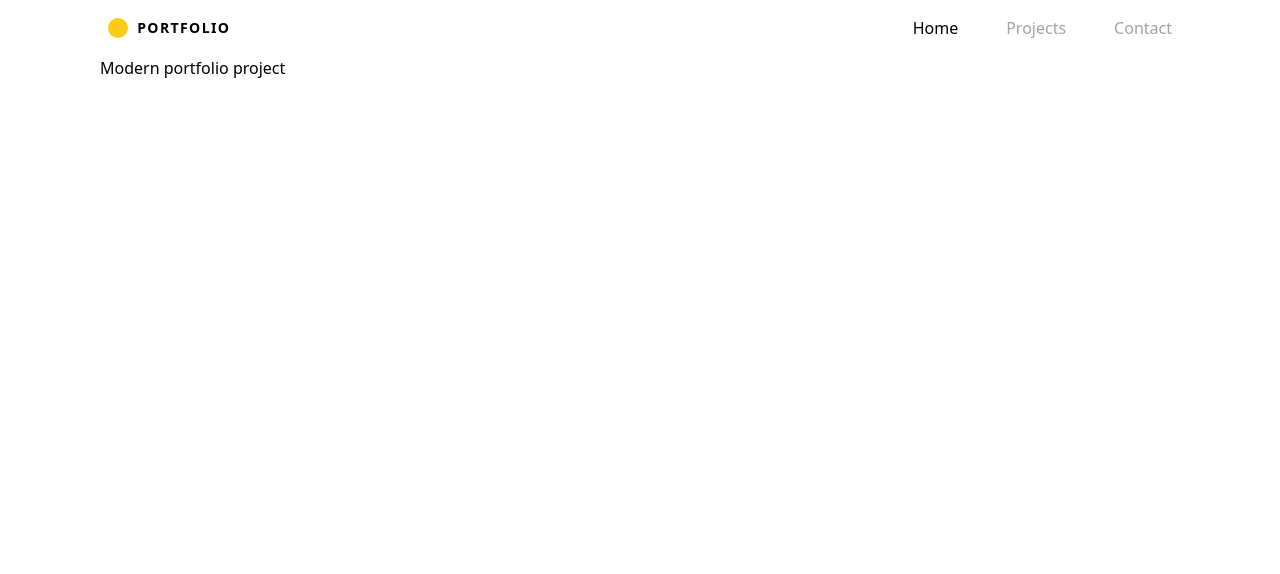
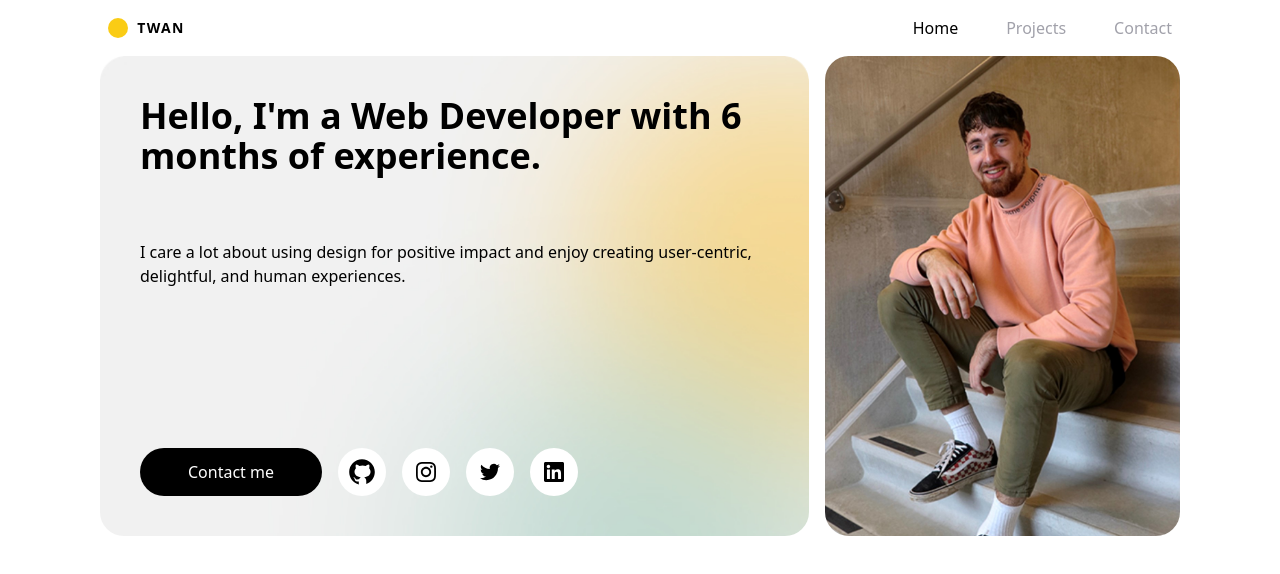
Before and after one commit to twaninho/UpdatePortfolio, a Next.js app: page / in a window 1280 px wide. Shown: the top 574 px of the page. Built offline with nearby package versions, Linux system fonts and the light colour scheme.

Commit message:
hero section

```diff
--- a/components/Navbar.tsx
+++ b/components/Navbar.tsx
@@ -6,7 +6,7 @@ const Navbar = () => {
     <nav className='flex justify-between items-center py-4 px-2'>
         <div className='flex items-center gap-[1ch]'>
             <div className='w-5 h-5 bg-yellow-400 rounded-full' />
-            <span className='text-sm font-semibold tracking-widest'>PORTFOLIO</span>
+            <span className='text-sm font-semibold tracking-widest'>TWAN</span>
         </div>
 
         <div className='flex gap-12 text-md text-zinc-400'>
--- /dev/null
+++ b/components/SocialButton.tsx
@@ -0,0 +1,39 @@
+import React, { ReactNode } from 'react'
+
+interface Props {
+    children: ReactNode;
+    bgColor?: string | undefined;
+
+}
+
+const SocialButton: React.FC<Props> = ({children, bgColor="black"}) => {
+  let bgHoverColorclass;
+
+  switch (bgColor) {
+    case "github":
+        bgHoverColorclass = "hover:bg-github";
+        break;
+    case "instagram":
+        bgHoverColorclass = "hover:bg-instagram";
+        break;
+    case "twitter":
+        bgHoverColorclass = "hover:bg-twitter";
+        break;
+    case "linkedin":
+        bgHoverColorclass = "hover:bg-linkedin";
+        break;
+    default:
+        bgHoverColorclass = "hover:bg-black";
+        break;
+  }
+
+    return (
+    <button className={`group h-12 w-12 bg-white ${bgHoverColorclass} rounded-full transition-colors duration-200 ease-in-out flex justify-center items-center`}>
+        <div className='fill-black group-hover:fill-white dark:group-hover:fill-black transition-colors duration-200 ease-in-out'>
+            {children}
+        </div>
+    </button>
+  )
+}
+
+export default SocialButton
--- a/next.config.js
+++ b/next.config.js
@@ -1,6 +1,13 @@
 /** @type {import('next').NextConfig} */
 const nextConfig = {
   reactStrictMode: true,
+  webpack(config) {
+    config.module.rules.push({
+      test: /\.svg$/,
+      use: [{ loader: "@svgr/webpack", options: { icon: true } }],
+    });
+    return config;
+  },
 };
 
 module.exports = nextConfig;
--- a/src/pages/index.tsx
+++ b/src/pages/index.tsx
@@ -1,5 +1,10 @@
 import Head from "next/head";
 import Navbar from "../../components/Navbar";
+import SocialButton from "../../components/SocialButton";
+import  Github from "../../public/github.svg";
+import Instagram from '../../public/instagram.svg';
+import Twitter from '../../public/twitter.svg';
+import Linkedin from '../../public/linkedin.svg';
 
 export default function Home() {
   return (
@@ -11,7 +16,34 @@ export default function Home() {
         <link rel="icon" href="/favicon.ico" />
       </Head>
       <Navbar />
-      <main>Modern portfolio project</main>
+
+      <section className="grid grid-cols-1 lg:grid-cols-[2fr_1fr] gap-4 mb-4">
+          <div className="h-[30rem] rounded-3xl p-10 flex flex-col gap-16 bg-[url('/gradient-bg.jpg')] bg-cover">
+            <h1 className="text-4xl font-semibold">Hello, I'm a Web Developer with 6 months of experience.</h1>
+            <p className="flex-1">I care a lot about using design for positive impact and enjoy
+              creating user-centric, delightful, and human experiences.
+            </p>
+            <div className="flex flex-col lg:flex-row items-center gap-4 justify-self-end">
+              <button className="bg-black text-white font-medium py-3 px-12 rounded-full w-60 lg:w-auto">Contact me</button>
+              <div className="lg:flex items-center gap-4 hidden">
+                <SocialButton bgColor="github">
+                  <Github className="w-8 h-8"/>
+                </SocialButton>
+                <SocialButton bgColor="instagram">
+                  <Instagram className="w-5 h-5"/>
+                </SocialButton>
+                <SocialButton bgColor="twitter">
+                  <Twitter className="w-5 h-5"/>
+                </SocialButton>
+                <SocialButton bgColor="linkedin">
+                  <Linkedin className="w-5 h-5"/>
+                </SocialButton>
+              </div>
+            </div>
+          </div>
+
+          <div className="h-[30rem] rounded-3xl p-8 bg-[url('/profile.jpg')] bg-cover"/>
+      </section>
     </>
   );
 }
--- a/tailwind.config.js
+++ b/tailwind.config.js
@@ -8,6 +8,16 @@ module.exports = {
     // Or if using `src` directory:
     "./src/**/*.{js,ts,jsx,tsx}",
   ],
+  theme: {
+    extend: {
+      colors: {
+        github: "#EA4C89",
+        instagram: "#E4405F",
+        twitter: "#1DA1F2",
+        linkedin: "#0A66C2",
+      },
+    },
+  },
   plugins: [],
   darkMode: "class",
 };
```
